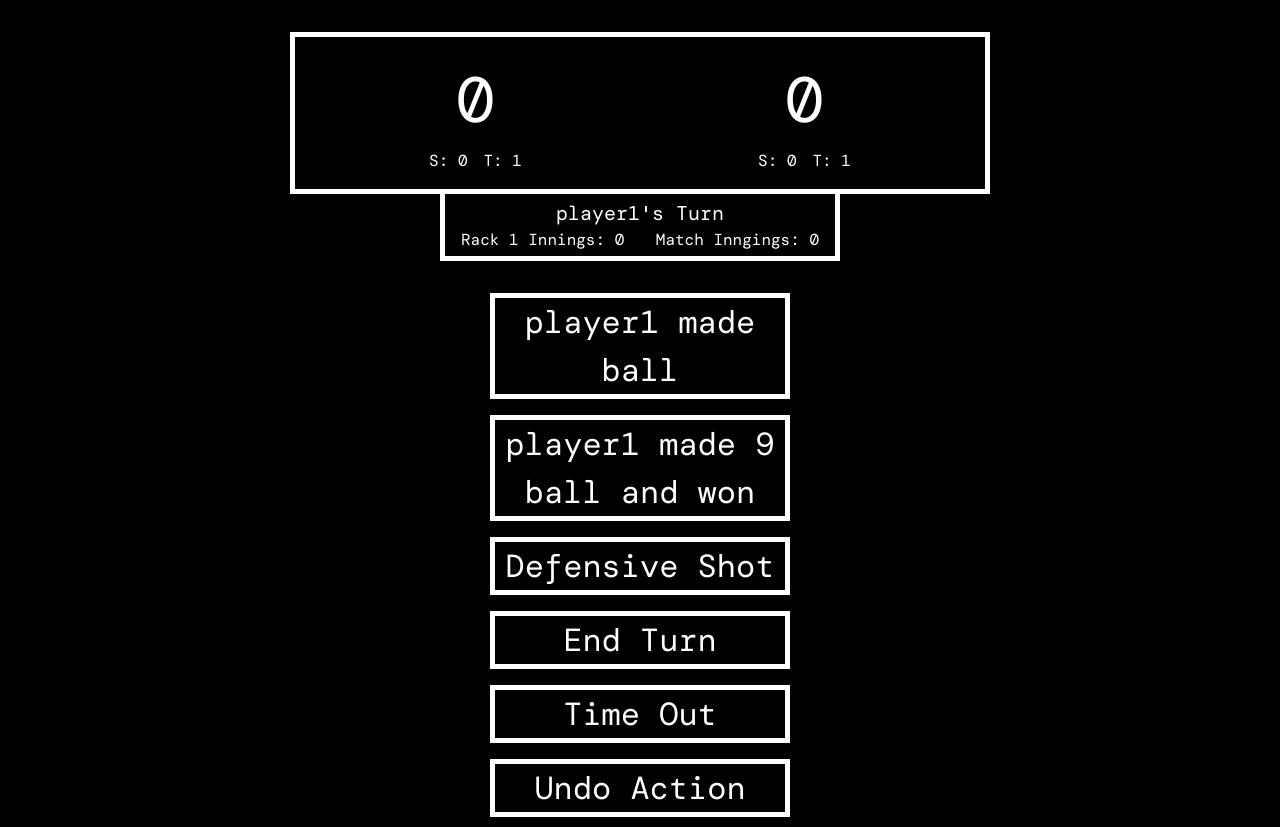
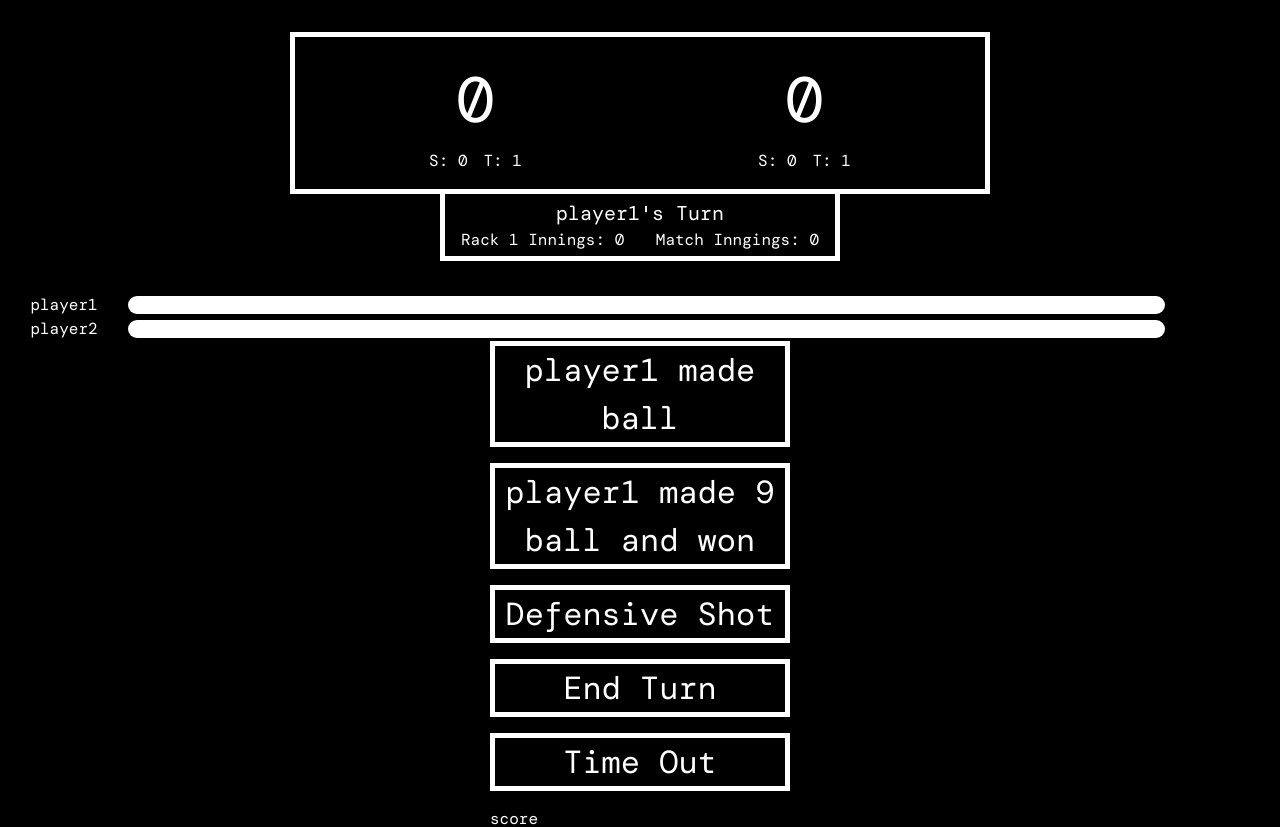
Before and after one commit to dgore7/pool-scorekeeper, a SvelteKit app: page / in a window 1280 px wide. Shown: the top 827 px of the page. Built offline with nearby package versions, Linux system fonts and the light colour scheme; a web font is replaced by a local one.

Commit message:
add progress barz

```diff
--- /dev/null
+++ b/src/lib/components/ProgressBar.svelte
@@ -0,0 +1,51 @@
+<script lang="ts">
+	import type { Player } from '$lib';
+  import { tweened } from 'svelte/motion';
+  import { cubicOut } from 'svelte/easing';
+
+	export let player: Player;
+  export let color: string;
+
+  const progress = tweened(0, {
+    duration: 500,
+    easing: cubicOut,
+  })
+
+  $: progressPercent = player.score / player.scoreRequired
+  $: progress.set(progressPercent)
+
+</script>
+
+<div class="progress-container">
+	<div class="player-name">
+		{player.name}
+	</div>
+	<div class="progress-bar-outer">
+    <div class="progress-bar-inner" style="width: {$progress * 100}%; background-color: {color}" ></div>
+  </div>
+</div>
+
+<style>
+	.progress-container {
+		display: grid;
+		grid-template-columns: 1fr 9fr;
+		align-items: center;
+	}
+
+  .player-name {
+    margin: auto;
+  }
+
+  .progress-bar-outer, .progress-bar-inner {
+    justify-self: start;
+    display: flex;
+    border-radius: 10px;
+    height: 18px;
+  }
+
+	.progress-bar-outer {
+		background-color: white;
+    width: 90%;
+	}
+
+</style>
--- a/src/routes/+page.svelte
+++ b/src/routes/+page.svelte
@@ -4,6 +4,7 @@
 	import { Safety, Miss, Increment, EndRack, Timeout, Undo } from '$lib/nine-ball/actions.js';
 	import Scoreboard from '../lib/components/Scoreboard.svelte';
 	import PlayerStats from '$lib/components/PlayerStats.svelte';
+	import ProgressBar from '$lib/components/ProgressBar.svelte';
 
 	const nineBallGame = writable(new NineBallGame());
 
@@ -45,6 +46,9 @@
 		{/each}
 	</Scoreboard>
 
+	<ProgressBar player={$nineBallGame.players[0]} color={"red"}/>
+	<ProgressBar player={$nineBallGame.players[1]} color={"blue"}/>
+
 	<div aria-label="controls">
 		<button on:click={handleClick}>{$nineBallGame.currentPlayer.name} made ball</button>
 		<button on:click={handleNineBall}>{$nineBallGame.currentPlayer.name} made 9 ball and won</button
@@ -52,6 +56,11 @@
 		<button on:click={handleSaftey}>Defensive Shot</button>
 		<button on:click={handleTurn}>End Turn</button>
 		<button on:click={handleTimeout}>Time Out</button>
+
+
+		<h2>score</h2>
+		<div>Total Innings: {$nineBallGame.totalInnings}</div>
+		<div>Rack {$nineBallGame.racks.length} Inninges: {$nineBallGame.currentRack.innings}</div>
 
 		<button on:click={handleUndo}>Undo Action</button>
 	</div>
```
